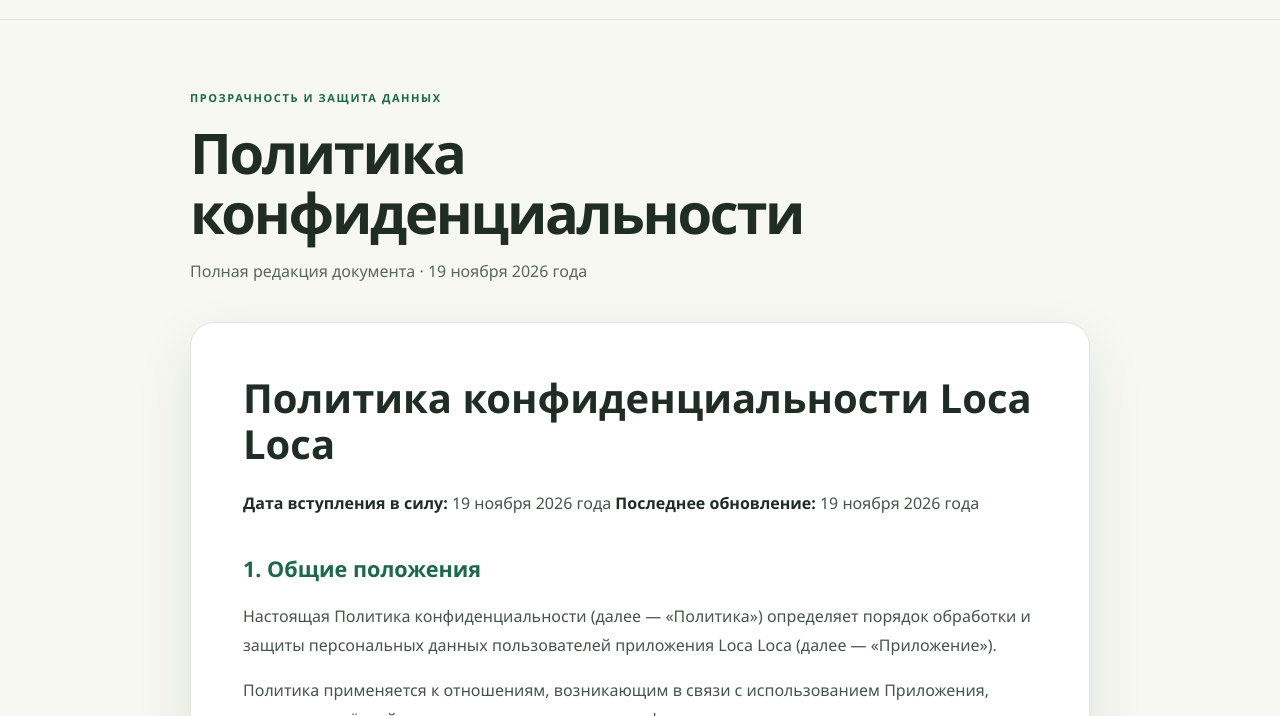
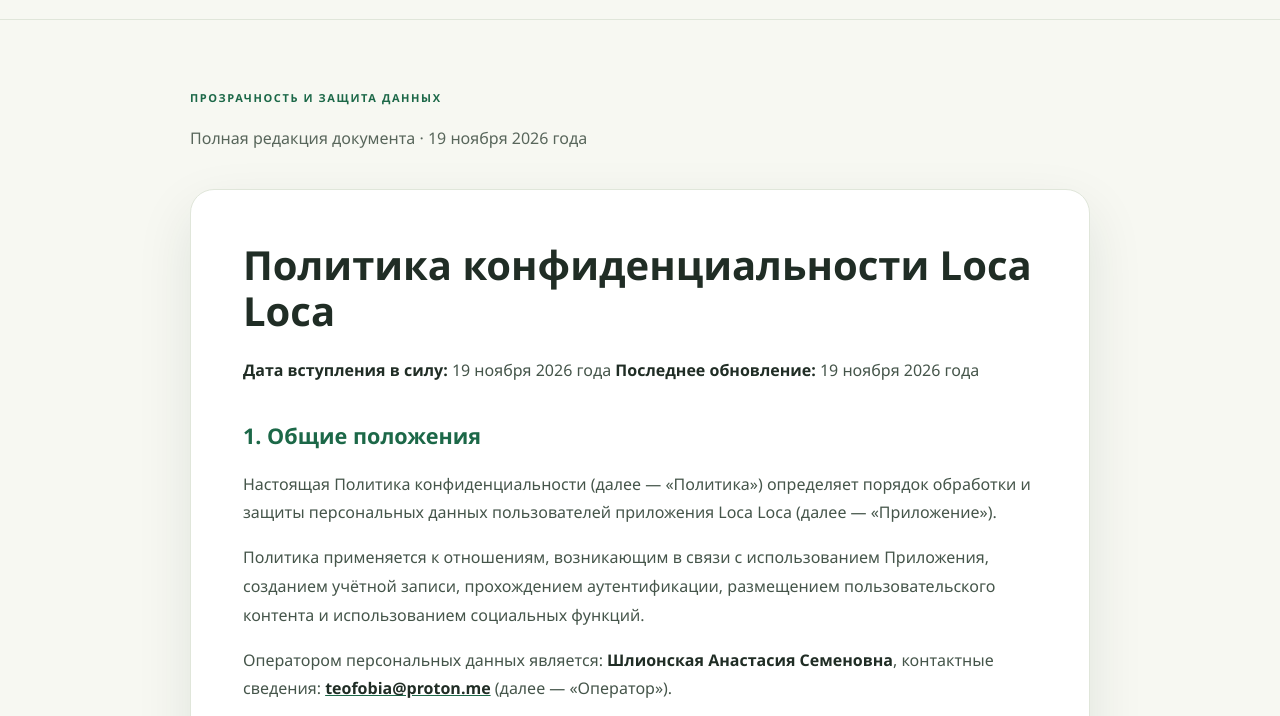
Before and after one commit to teofobiaa/LocaLoca, a plain HTML site: page site/privacy.html in a window 1280 px wide. Shown: the part 61-777 px from the top of the page. Drawn offline with Linux system fonts and the light colour scheme.

Commit message:
fix(site): avoid duplicate privacy page headings

```diff
--- a/site/privacy.html
+++ b/site/privacy.html
@@ -18,7 +18,6 @@
   <main class="privacy-main">
     <div class="privacy-heading">
       <span class="eyebrow">ПРОЗРАЧНОСТЬ И ЗАЩИТА ДАННЫХ</span>
-      <h1>Политика конфиденциальности</h1>
       <p>Полная редакция документа · 19 ноября 2026 года</p>
     </div>
     <article class="privacy-content" id="privacy-content"></article>
```
